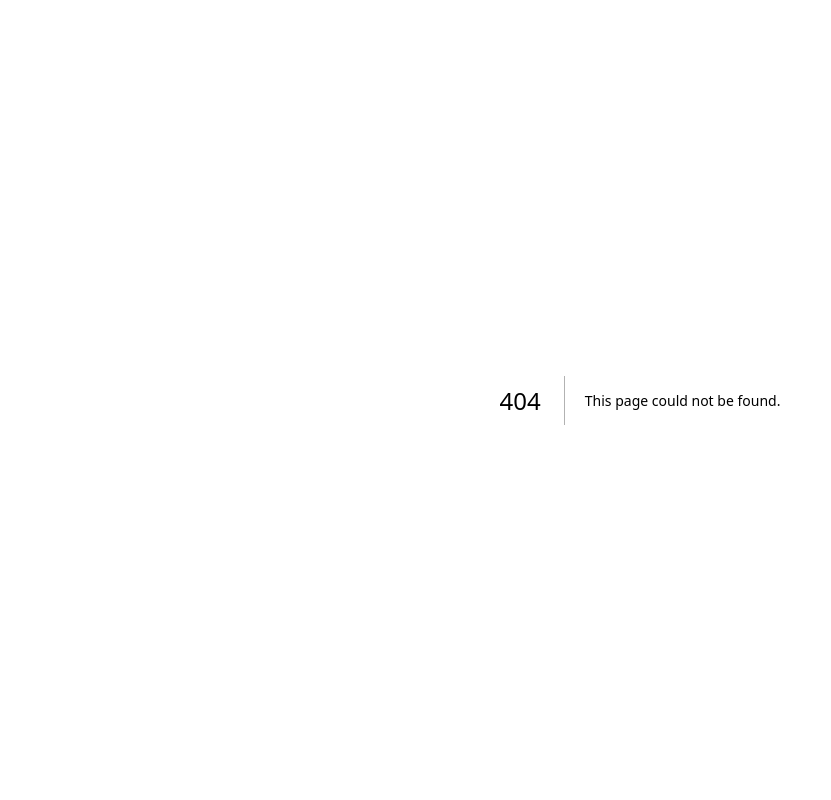
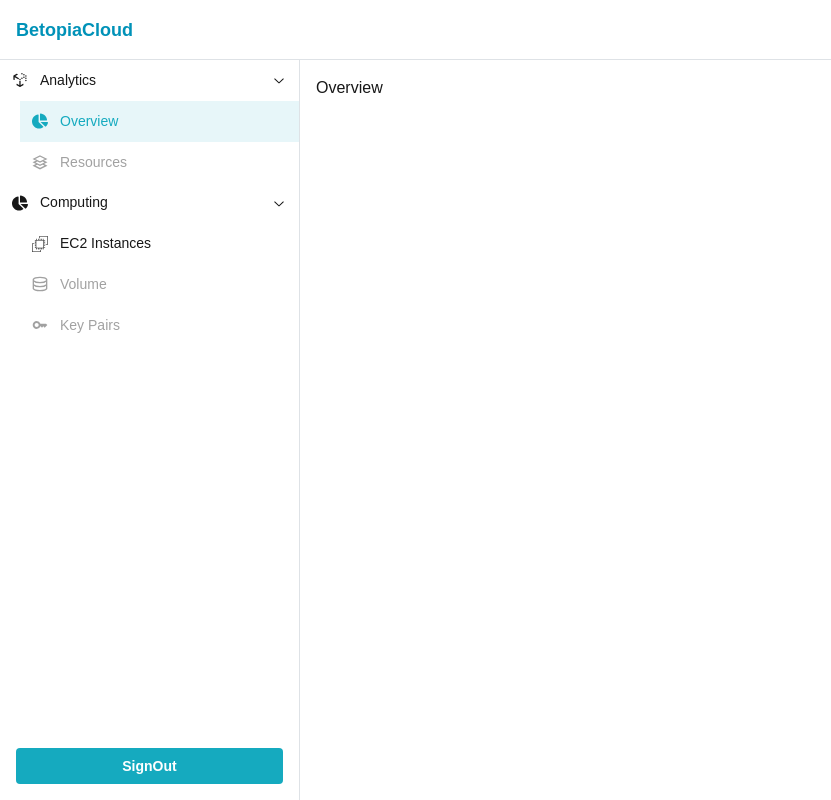
Before and after one commit to albiummid/apn-wareframe, a Next.js app: page /dashboard/overview in a window 1280 px wide. Before the commit this address had no page. Shown: the whole page, without its empty margins (0-831 px from the left). Built offline with nearby package versions, Linux system fonts and the light colour scheme.

Commit message:
dashboard basic layout structured

```diff
--- a/app/dashboard/layout.tsx
+++ b/app/dashboard/layout.tsx
@@ -1,5 +1,125 @@
+"use client";
+import { AppShell, Burger, Button, Group, NavLink } from "@mantine/core";
+import { useDisclosure } from "@mantine/hooks";
+import { usePathname, useRouter } from "next/navigation";
 import { PropsWithChildren } from "react";
+import { FaChartPie, FaUncharted } from "react-icons/fa";
+import { GrResources, GrStorage } from "react-icons/gr";
+import { MdKey } from "react-icons/md";
+import { SiAmazonec2 } from "react-icons/si";
 
 export default function DashboardLayout(props: PropsWithChildren) {
-    return <div>{props.children}</div>;
+    const [opened, { toggle }] = useDisclosure();
+    const router = useRouter();
+    const pathname = usePathname();
+
+    const navSections = [
+        {
+            label: "Analytics",
+            icon: <FaUncharted />,
+            links: [
+                {
+                    label: "Overview",
+                    link: "/overview",
+                    icon: <FaChartPie />,
+                },
+                {
+                    label: "Resources",
+                    link: "/resources",
+                    disabled: true,
+                    icon: <GrResources />,
+                },
+            ],
+        },
+        {
+            label: "Computing",
+            icon: <FaChartPie />,
+            links: [
+                {
+                    label: "EC2 Instances",
+                    link: "/ec2",
+                    icon: <SiAmazonec2 />,
+                },
+                {
+                    label: "Volume",
+                    link: "/computing/volume",
+                    disabled: true,
+                    icon: <GrStorage />,
+                },
+                {
+                    label: "Key Pairs",
+                    link: "/computing/key-pairs",
+                    disabled: true,
+                    icon: <MdKey />,
+                },
+            ],
+        },
+    ];
+
+    return (
+        <AppShell
+            header={{ height: 60 }}
+            navbar={{
+                width: 300,
+                breakpoint: "sm",
+                collapsed: { mobile: !opened },
+            }}
+            padding="md"
+        >
+            <AppShell.Header>
+                <Group h="100%" px="md">
+                    <Burger
+                        opened={opened}
+                        onClick={toggle}
+                        hiddenFrom="sm"
+                        size="sm"
+                    />
+                    <p className="text-lg font-bold text-cyan-600">
+                        BetopiaCloud
+                    </p>
+                </Group>
+            </AppShell.Header>
+            <AppShell.Navbar>
+                {navSections.map((section) => {
+                    return (
+                        <AppShell.Section key={section.label}>
+                            <NavLink
+                                leftSection={section.icon}
+                                opened
+                                label={section.label}
+                            >
+                                <>
+                                    {section.links.map((item) => {
+                                        const isActive = pathname.includes(
+                                            item.link
+                                        );
+                                        return (
+                                            <NavLink
+                                                leftSection={item.icon}
+                                                disabled={item?.disabled}
+                                                key={item.link}
+                                                active={isActive}
+                                                label={item.label}
+                                                onClick={() => {
+                                                    router.push(
+                                                        `/dashboard/${item.link}`
+                                                    );
+                                                }}
+                                            />
+                                        );
+                                    })}
+                                </>
+                            </NavLink>
+                        </AppShell.Section>
+                    );
+                })}
+
+                {/* Footer */}
+                <AppShell.Section className="mt-auto" p="md">
+                    <Button fullWidth>SignOut</Button>
+                </AppShell.Section>
+            </AppShell.Navbar>
+            <AppShell.Main>{props.children}</AppShell.Main>
+        </AppShell>
+    );
 }
--- /dev/null
+++ b/app/dashboard/overview/page.tsx
@@ -0,0 +1,3 @@
+export default function Overview() {
+    return <div>Overview</div>;
+}
```
